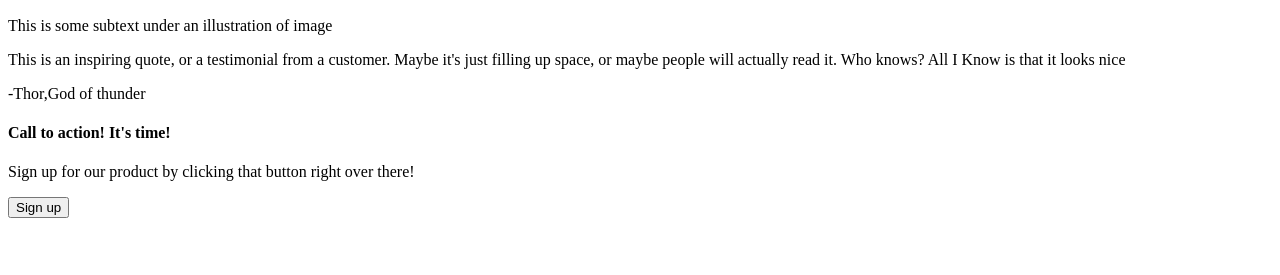
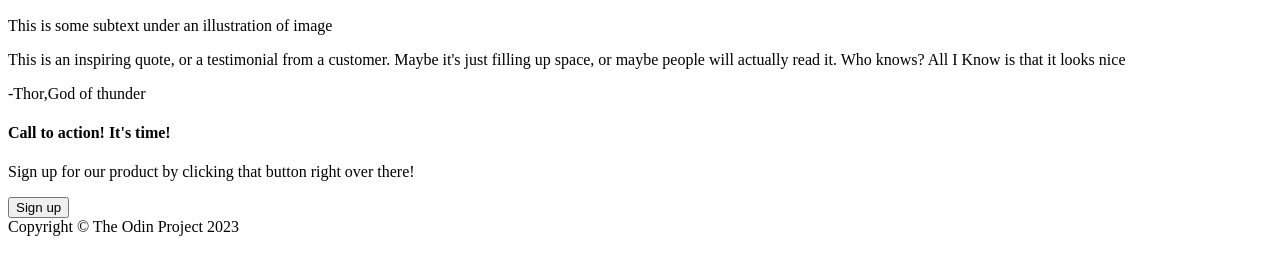
Before and after one commit to GrapeJuice11111/Landing-Page, a plain HTML site: page index.html in a window 1280 px wide. Shown: the part 493-768 px from the top of the page. Drawn offline with Linux system fonts and the light colour scheme.

Commit message:
Create A Footer For Copyright Trademark Of Odin

```diff
--- a/index.html
+++ b/index.html
@@ -23,7 +23,7 @@
      <div class="info1">
      <h3>This website is awesome</h3>
        <p>This website has some subtext that goes here under the main title. It's a smaller font and the color is lower contrast.</p>
-       <button type="button" onclick="alert('Hey I am Mr Robot')">Sign Up</button>
+       <button type="button" onclick="alert('Sign Up')">Sign Up</button>
      </div>
      <div class="placeholder">
      <img src="./img/" alt="PlaceHolder For An Random Image" width="400"height="400">
@@ -66,7 +66,10 @@
     </div>
 
 
-
+    <footer>
+     <div class="footer">
+        Copyright &copy; The Odin Project 2023</div>
+    </footer>
 
 </body>
 </html>
```
